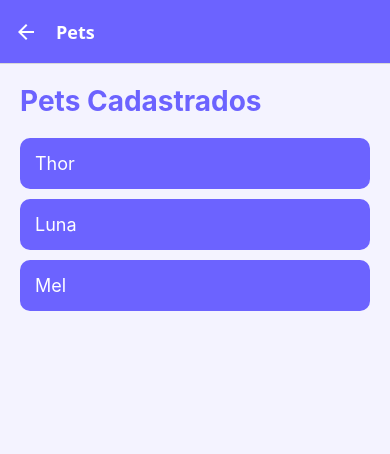
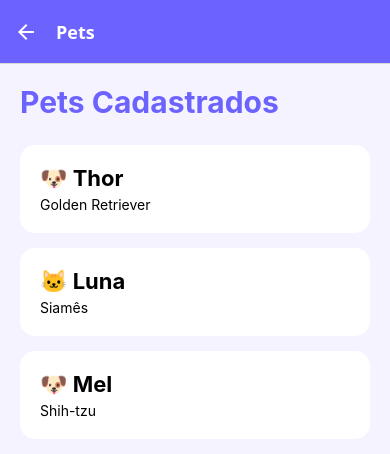
Before and after one commit to FelipeAugusto99/SP01MOBILE-SUPERNOVA-VET, a React Native app: screen /Pets in a window 390 px wide. Shown: the top 454 px of the page. Built offline with nearby package versions, Linux system fonts and the light colour scheme.

Commit message:
melhorando PetsScreen.js

```diff
--- a/src/screens/PetsScreen.js
+++ b/src/screens/PetsScreen.js
@@ -1,18 +1,35 @@
 import { StyleSheet, Text, View } from 'react-native';
 
 export default function PetsScreen() {
+
   return (
     <View style={styles.container}>
-      <Text style={styles.title}>Pets Cadastrados</Text>
 
-      <Text style={styles.card}>Thor</Text>
-      <Text style={styles.card}>Luna</Text>
-      <Text style={styles.card}>Mel</Text>
+      <Text style={styles.title}>
+        Pets Cadastrados
+      </Text>
+
+      <View style={styles.card}>
+        <Text style={styles.nome}>🐶 Thor</Text>
+        <Text>Golden Retriever</Text>
+      </View>
+
+      <View style={styles.card}>
+        <Text style={styles.nome}>🐱 Luna</Text>
+        <Text>Siamês</Text>
+      </View>
+
+      <View style={styles.card}>
+        <Text style={styles.nome}>🐶 Mel</Text>
+        <Text>Shih-tzu</Text>
+      </View>
+
     </View>
   );
 }
 
 const styles = StyleSheet.create({
+
   container: {
     flex: 1,
     backgroundColor: '#F4F3FF',
@@ -20,18 +37,23 @@ const styles = StyleSheet.create({
   },
 
   title: {
-    fontSize: 28,
+    fontSize: 30,
     fontWeight: 'bold',
     color: '#6C63FF',
-    marginBottom: 20,
+    marginBottom: 25,
   },
 
   card: {
-    backgroundColor: '#6C63FF',
-    color: '#fff',
-    padding: 15,
-    borderRadius: 10,
-    marginBottom: 10,
-    fontSize: 18,
+    backgroundColor: '#fff',
+    padding: 20,
+    borderRadius: 15,
+    marginBottom: 15,
   },
+
+  nome: {
+    fontSize: 22,
+    fontWeight: 'bold',
+    marginBottom: 5,
+  },
+
 });
```
